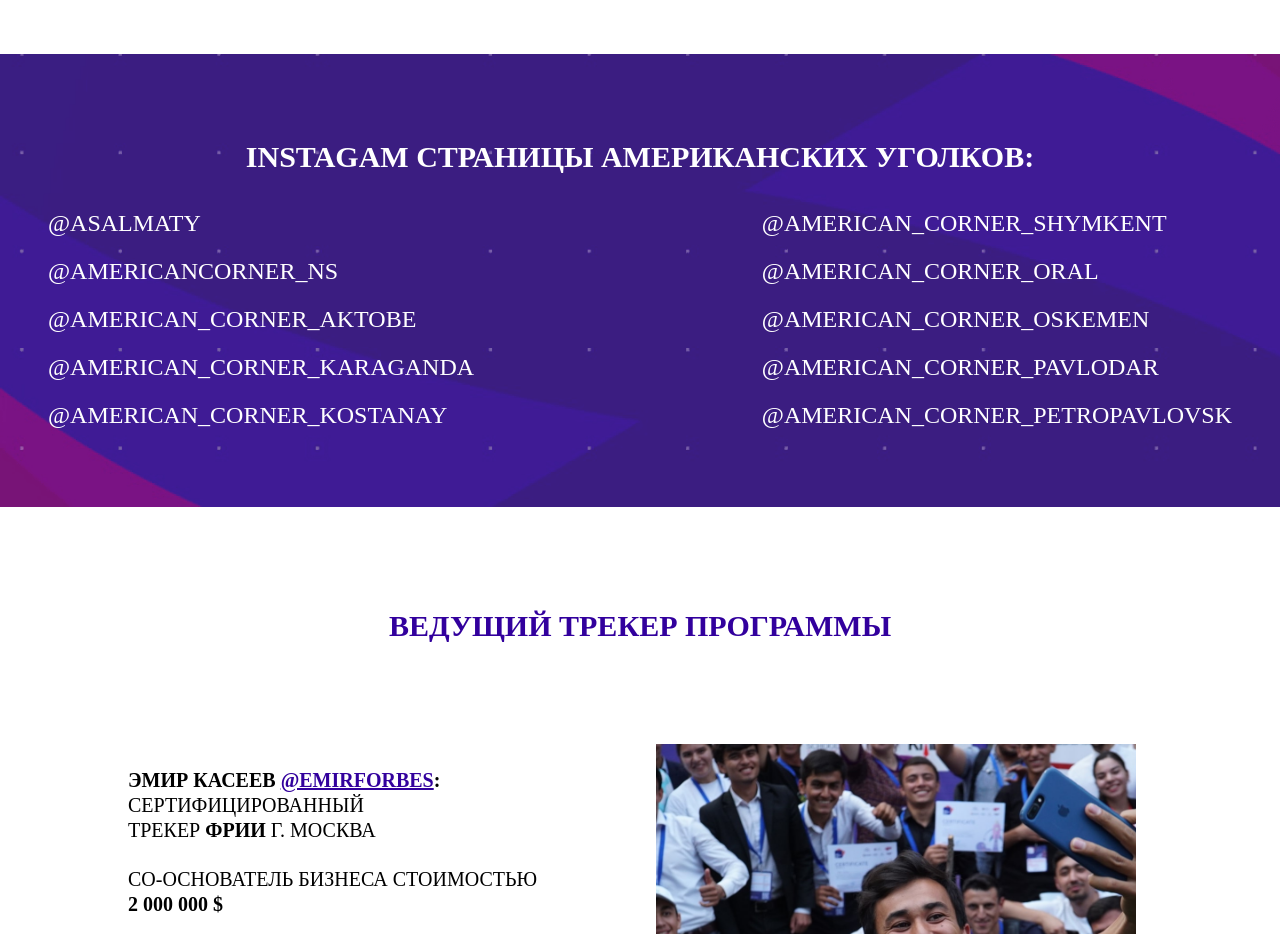
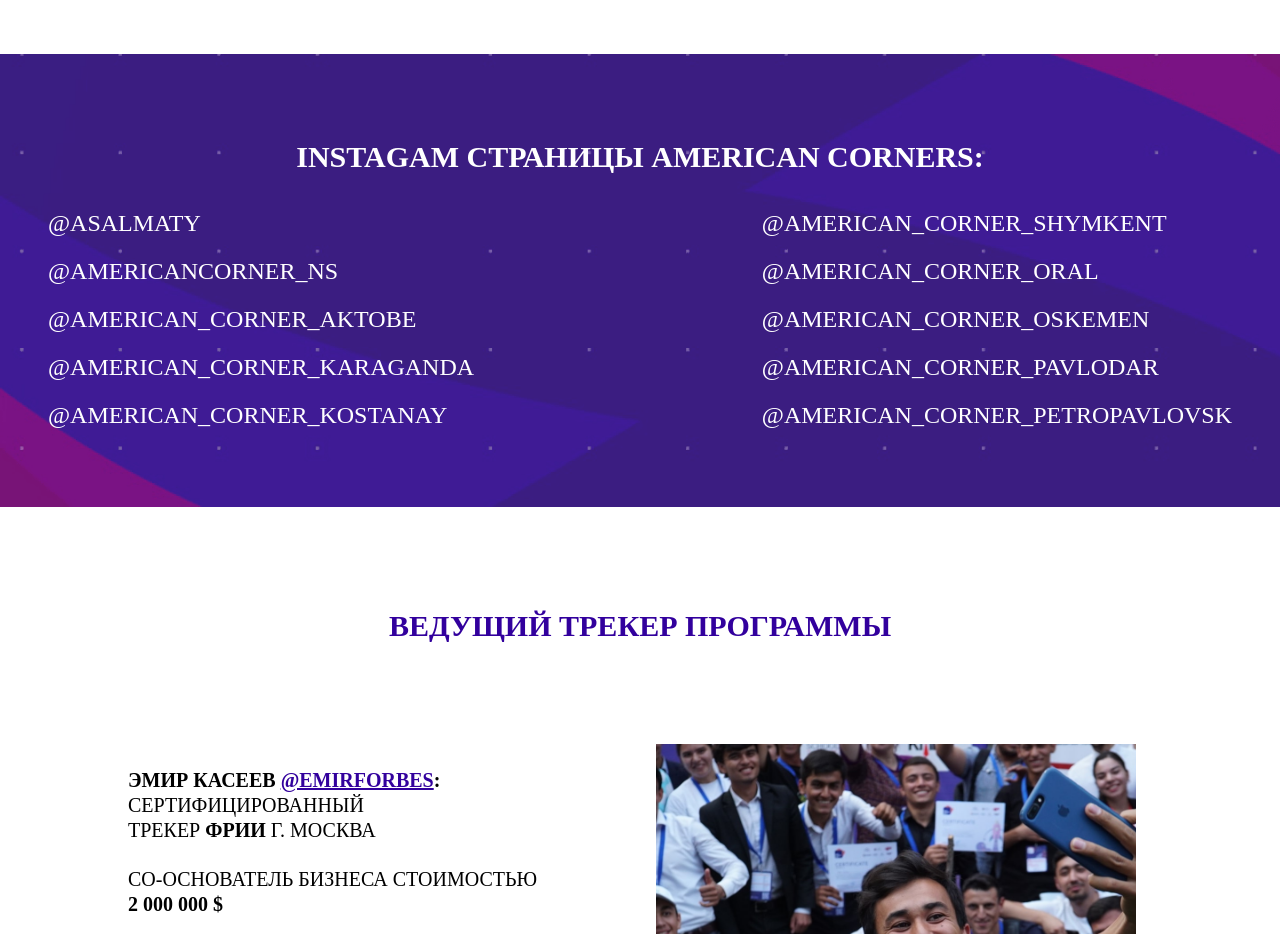
Before and after one commit to meerzulee/emir-conf, a Vue app: page / in a window 1280 px wide. Shown: the part 3000-3934 px from the top of the page. Built offline with nearby package versions, Linux system fonts and the light colour scheme; the HTML template or start-up script is replaced by a standard one.

Commit message:
Minor changes

```diff
--- a/src/views/Home.vue
+++ b/src/views/Home.vue
@@ -252,7 +252,7 @@
       <div class="relative w-full laptop-mini:mt-16">
         <h1 class="header my-4">
           Instagam страницы <br class="hidden laptop-mini:block" />
-          Американских уголков:
+          American Corners:
         </h1>
         <div
           class="flex laptop-mini:w-full laptop-mini:pl-8 mx-auto justify-between w-full laptop-mini:pr-0 laptop-mini:flex-col laptop-mini:items-center"
```
